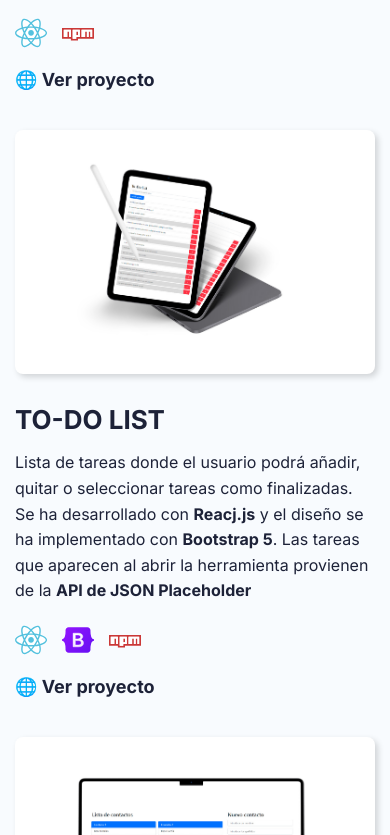
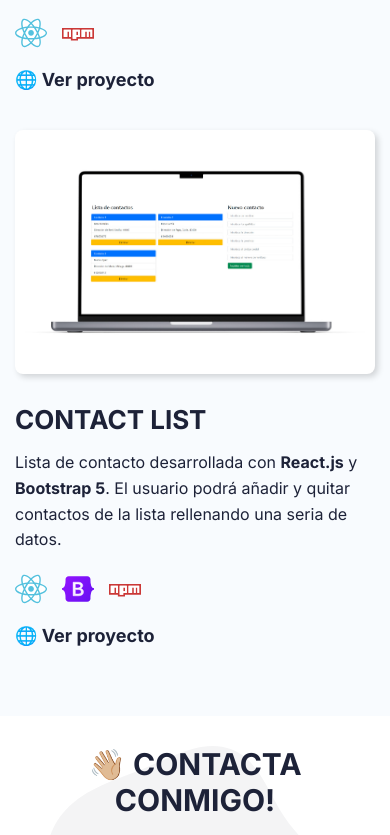
Before and after one commit to bm-code/benimorales.com, a plain HTML site: page index.html in a window 390 px wide. Shown: the part 5509-6344 px from the top of the page. Drawn offline with Linux system fonts and the light colour scheme.

```diff
--- a/css/style.css
+++ b/css/style.css
@@ -638,7 +638,7 @@
         content: "";
         display: block;
         margin: auto;
-        width: 30px;
+        width: 0;
         height: 2px;
         margin-top: 3px;
         background-color: var(--green);
--- a/index.html
+++ b/index.html
@@ -264,26 +264,6 @@
             </div>
 
             <div class="projects__item">
-                <img class="projects__item-img" src="./img/todo-list.jpg">
-                <div class="projects__item-content">
-                    <h3 class="projects__item-content-title">To-Do List</h3>
-                    <p class="projects__item-content-description">Lista de tareas donde el usuario podrá añadir, quitar
-                        o seleccionar tareas como finalizadas. Se ha desarrollado con <b>Reacj.js</b> y el diseño se ha
-                        implementado con <b>Bootstrap 5</b>. Las tareas que aparecen al abrir la herramienta provienen
-                        de la <b>API de JSON Placeholder</b> </p>
-                    <div class="projects__item-tools">
-                        <ul>
-                            <li><img src="img/react.svg" alt="logo react.js"> </li>
-                            <li><img src="img/bootstrap.svg" alt="logo bootstrap 5"> </li>
-                            <li><img src="img/npm.svg" alt="node package manager logo"></li>
-                        </ul>
-                    </div>
-                    <a class="project__btn" href="https://todo-list-tool.vercel.app/" target="_blank">🌐 Ver
-                        proyecto</a>
-                </div>
-            </div>
-
-            <div class="projects__item">
                 <img class="projects__item-img" src="./img/contact-list.jpg">
                 <div class="projects__item-content">
                     <h3 class="projects__item-content-title">Contact List</h3>
```
